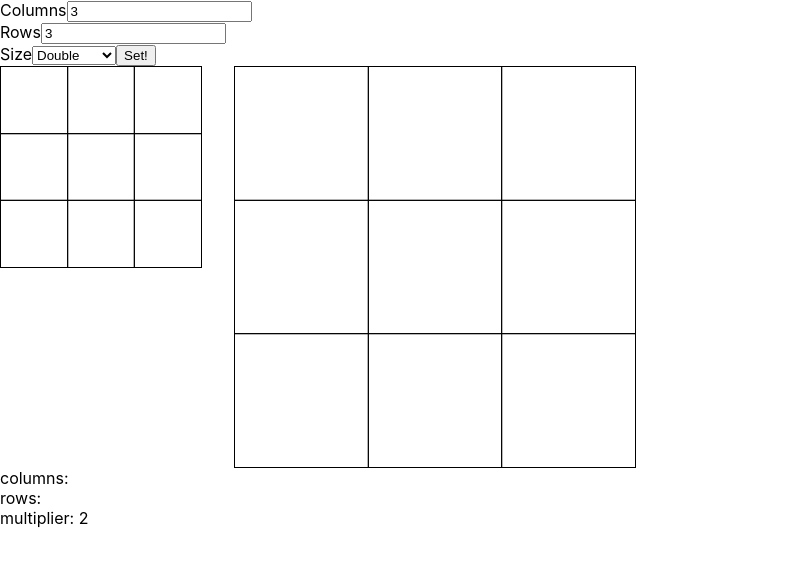
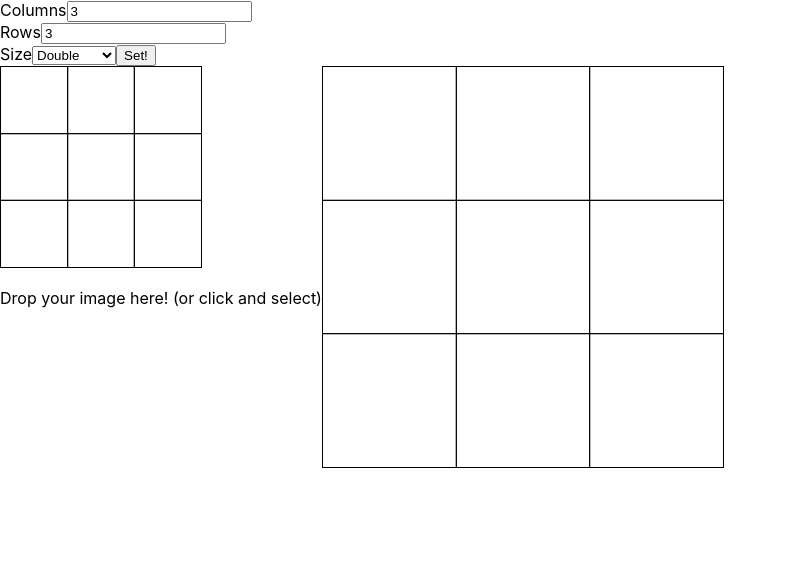
Before and after one commit to leanazulyoro/grid-draw-generator, a React (Create React App) app: page / in a window 1280 px wide. Shown: the top 566 px of the page, without its empty margins (0-787 px from the left). Built offline with nearby package versions, Linux system fonts and the light colour scheme.

Commit message:
feat: add dropzone and implement image background for first canvas

```diff
--- a/package.json
+++ b/package.json
@@ -6,10 +6,11 @@
     "@testing-library/jest-dom": "^4.2.4",
     "@testing-library/react": "^9.3.2",
     "@testing-library/user-event": "^7.1.2",
+    "prop-types": "latest",
     "react": "^16.13.1",
     "react-dom": "^16.13.1",
-    "react-scripts": "3.4.1",
-    "prop-types": "latest"
+    "react-dropzone": "^11.0.1",
+    "react-scripts": "3.4.1"
   },
   "scripts": {
     "start": "react-scripts start",
--- a/src/App.js
+++ b/src/App.js
@@ -3,6 +3,7 @@ import './App.css';
 import ConfigBarContainer from './containers/ConfigBarContainer';
 import CanvasGrid from './components/CanvasGrid';
 import CanvasGridMultiplier from './components/CanvasGridMultiplier';
+import DropZone from './components/DropZone';
 
 export const AppContext = React.createContext({
   columns: 3,
@@ -18,6 +19,7 @@ function App() {
   const [columns, setColumns] = useState();
   const [rows, setRows] = useState();
   const [multiplier, setMultiplier] = useState(2);
+  const [img, setImg] = useState(null);
 
   const handleSubmit = (values) => {
     setColumns(values.columns);
@@ -31,13 +33,16 @@ function App() {
         <ConfigBarContainer onSubmit={handleSubmit} />
 
         <div className="canvas-grids-container">
+          <DropZone onSuccess={(imgUrl) => setImg(imgUrl)}>
             <CanvasGrid
               id="image-canvas-grid"
               rows={rows}
               columns={columns}
               width={WIDTH}
               height={HEIGHT}
+              background={img}
             />
+          </DropZone>
           <CanvasGridMultiplier
             id="blank-canvas-grid"
             rows={rows}
@@ -47,15 +52,6 @@ function App() {
             height={HEIGHT}
           />
         </div>
-
-
-        <div className="displayer">
-          columns: {columns}
-          <br />
-          rows: {rows}
-          <br />
-          multiplier: {multiplier}
-        </div>
       </div>
     </AppContext.Provider>
   );
--- a/src/components/CanvasGrid.js
+++ b/src/components/CanvasGrid.js
@@ -1,7 +1,7 @@
 import React, { useCallback, useEffect, useRef, useState } from 'react';
 import PropTypes from 'prop-types';
 
-const CanvasGrid = ({id, rows, columns, width, height}) => {
+const CanvasGrid = ({id, rows, columns, width, height, background}) => {
   const canvas = useRef();
   const [rowSize, setRowSize] = useState(0);
   const [columnSize, setColumnSize] = useState(0);
@@ -12,6 +12,16 @@ const CanvasGrid = ({id, rows, columns, width, height}) => {
     setRowSize(height / rows);
     setColumnSize(width / columns);
   }, [rows, columns, height, width]);
+
+  const scaleToFit = useCallback((img) => {
+    // get the scale
+    const scale = Math.min(canvas.current.width / img.width, canvas.current.height / img.height);
+    // get the top left position of the image
+    const x = (canvas.current.width / 2) - (img.width / 2) * scale;
+    const y = (canvas.current.height / 2) - (img.height / 2) * scale;
+    ctx.drawImage(img, x, y, img.width * scale, img.height * scale);
+  }, [ctx, canvas?.current?.width, canvas?.current?.height, width, height]);
+
 
   const drawVerticalLine = useCallback((location) => {
     if(ctx) {
@@ -57,8 +67,26 @@ const CanvasGrid = ({id, rows, columns, width, height}) => {
       for (let i = 1; i < columns; i++) {
         drawHorizontalLine(columnSize * i);
       }
+
+      if(!!background) {
+        // Draw a big yellow rectangle
+        const image = new Image();
+        image.src = background;
+        image.onload = function(){
+          // Change the globalCompositeOperation to destination-over so that anything
+          // that is drawn on to the canvas from this point on is drawn at the back
+          // of what's already on the canvas
+          ctx.globalCompositeOperation = 'destination-over';
+          scaleToFit(this);
+
+          //ctx.drawImage(image, 0, 0);
+          // Now return the globalCompositeOperation to source-over and draw a
+          // blue rectangle
+          ctx.globalCompositeOperation = 'source-over';
+        };
+      }
     }
-  }, [clearCanvas, columnSize, columns, drawHorizontalLine, drawVerticalLine, rowSize, rows]);
+  }, [clearCanvas, columnSize, columns, drawHorizontalLine, drawVerticalLine, rowSize, rows, width, height, background]);
 
 
   return (
@@ -79,12 +107,14 @@ CanvasGrid.propTypes = {
   columns: PropTypes.number,
   width: PropTypes.number,
   height: PropTypes.number,
+  background: PropTypes.string,
 };
 CanvasGrid.defaultProps = {
   rows: 3,
   columns: 3,
   width: 200,
   height: 200,
+  background: '',
 };
 
 export default CanvasGrid;
--- /dev/null
+++ b/src/components/DropZone.js
@@ -0,0 +1,34 @@
+import React, { useCallback } from 'react';
+import {useDropzone} from 'react-dropzone'
+
+const DropZone = ({children, onSuccess}) => {
+
+  const onDrop = useCallback(acceptedFiles => {
+
+
+    acceptedFiles.forEach((file) => {
+      const reader = new FileReader;
+      reader.onload = function() {
+        onSuccess(reader.result);
+      };
+      if (file) {
+        reader.readAsDataURL(file);
+      } else {
+        onSuccess('');
+      }
+    });
+
+  }, []);
+  const {getRootProps, getInputProps, isDragActive} = useDropzone({onDrop});
+
+  return (
+    <div {...getRootProps()}>
+      <input {...getInputProps()} />
+      {children}
+      <p>Drop your image here! (or click and select)</p>
+    </div>
+  )
+
+};
+
+export default DropZone;
```
Also changed, not shown: 1 other file (tests, documents, lock files or other folders). Lines whose indentation alone changed are shown as unchanged.
